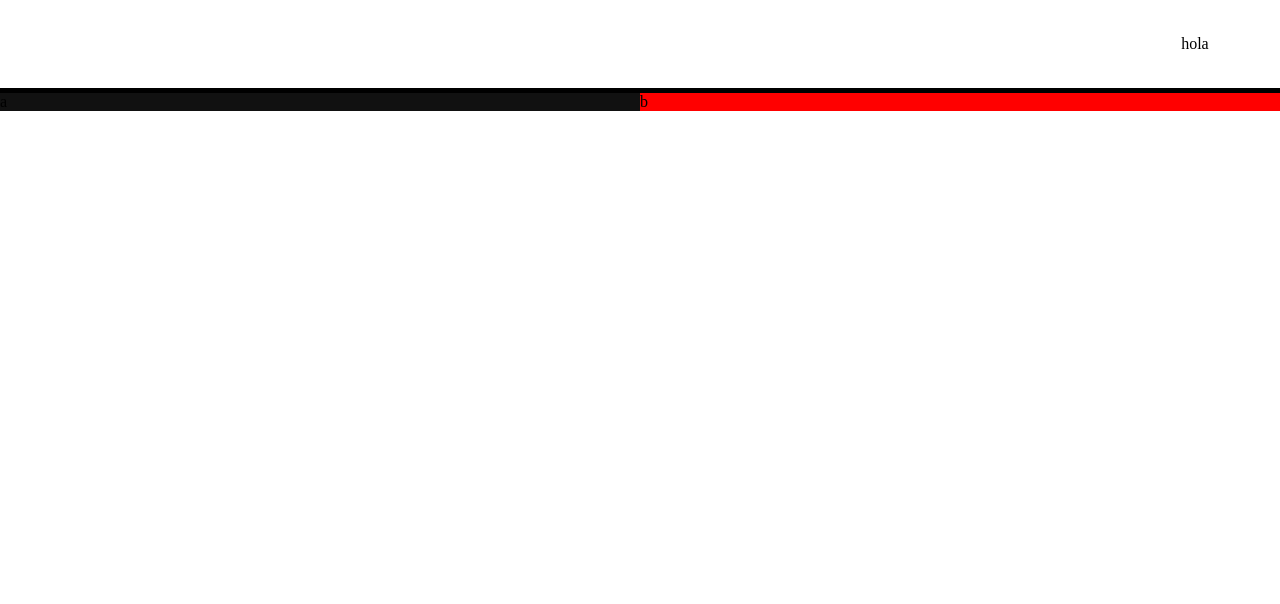
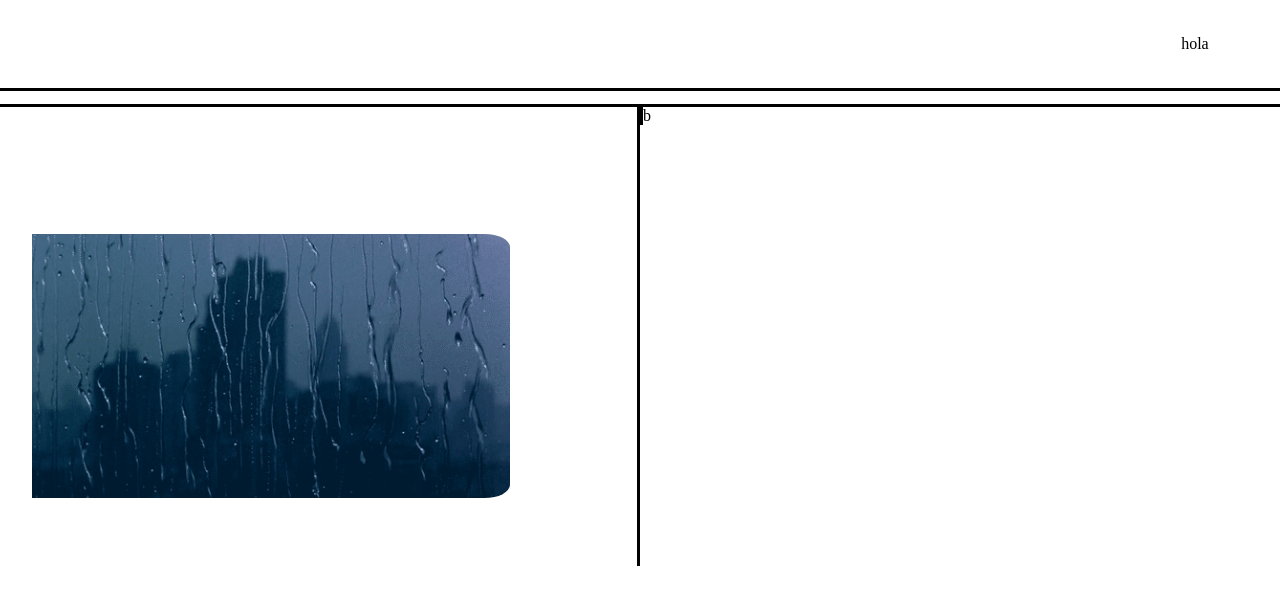
Before and after one commit to danielsantana9824/challenge4, a plain HTML site: page index.html in a window 1280 px wide. Drawn offline with Linux system fonts and the light colour scheme.

Commit message:
8/25/2024 img
i put img left side

```diff
--- a/assets/css/style.css
+++ b/assets/css/style.css
@@ -1,3 +1,8 @@
+:root {
+    --borderLine: 3px;
+    --colorLine: black;
+}
+
 * {
     margin: 0;
     padding: 0;
@@ -7,7 +12,7 @@
 header {
     width: 100%;
     padding: 35px;
-    border-bottom: 5px solid black;
+    border-bottom: var(--borderLine) solid var(--colorLine);
 }
 
 header nav {
@@ -29,6 +34,8 @@ header li {
 main {
     display: flex;
     width: 100%;
+    margin-top: 1%;
+    border-top: var(--borderLine) solid var(--colorLine);
 }
 
 .split {
@@ -38,10 +45,28 @@ main {
 
 .left {
     left: 0;
-    background-color: #111;
+    border-right: var(--borderLine) solid var(--colorLine);
+    /* background-color: #111; */
 }
 
 .right {
     right: 0;
-    background-color: red;
+    border-left: var(--borderLine) solid var(--colorLine);
+    /* background-color: red; */
 }
+
+.work-items {
+    display: flex;
+    min-width: 80vw;
+    min-height: auto;
+
+}
+
+section a img {
+    margin-top: 20%;
+    margin-bottom: 10%;
+    width: 80%;
+    height: auto;
+    padding-left: 5%;
+    border-radius: 5%;
+}
--- a/index.html
+++ b/index.html
@@ -18,11 +18,18 @@
     </header>
 
     <main>
-        <section class="split left">a</section>
+        <section class="split left">
+
+            <a href="#">
+                <img src="assets/images/source.gif"
+                  alt="it's no working right now, so sorry">
+              </a>
+
+
+        </section>
+
         <section class="split right">b</section>
     </main>
-
-
 
     <footer></footer>
 </body>
```
Also changed, not shown: assets/images/source.gif (added).
